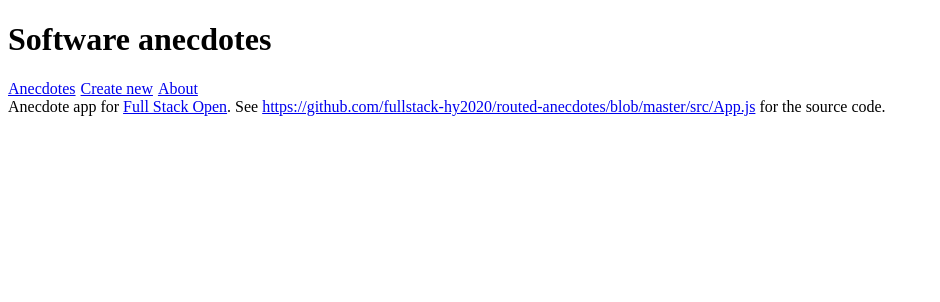
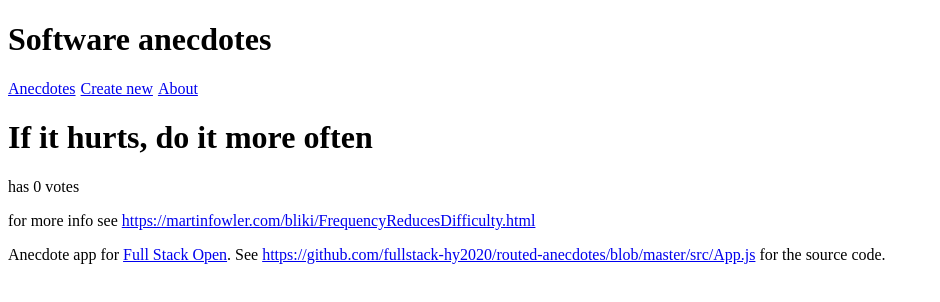
Before and after one commit to padmed/Full-Stack-Open, a React (Vite) app in the folder Part-7/routed-anecdotes/: page /anecdotes/1 in a window 1280 px wide. Shown: the top 302 px of the page, without its empty margins (0-940 px from the left). Built offline with nearby package versions, Linux system fonts and the light colour scheme.

Commit message:
Add more routes

```diff
--- a/Part-7/routed-anecdotes/src/App.jsx
+++ b/Part-7/routed-anecdotes/src/App.jsx
@@ -1,10 +1,11 @@
 import { useState } from "react";
 import Menu from "./components/Menu";
 import AnecdoteList from "./components/AnecdoteList";
+import Anecdote from "./components/Anecdote";
 import About from "./components/About";
 import CreateNew from "./components/CreateNew";
 import Footer from "./components/Footer";
-import { Routes, Route } from "react-router-dom";
+import { Routes, Route, useMatch } from "react-router-dom";
 
 const App = () => {
   const [anecdotes, setAnecdotes] = useState([
@@ -25,6 +26,11 @@ const App = () => {
   ]);
 
   const [notification, setNotification] = useState("");
+
+  const match = useMatch("/anecdotes/:id");
+  const anecdoteToShow = match
+    ? anecdotes.find((n) => n.id === Number(match.params.id))
+    : null;
 
   const addNew = (anecdote) => {
     anecdote.id = Math.round(Math.random() * 10000);
@@ -50,6 +56,10 @@ const App = () => {
       <Menu />
       <Routes>
         <Route path="/" element={<AnecdoteList anecdotes={anecdotes} />} />
+        <Route
+          path="/anecdotes/:id"
+          element={<Anecdote anecdoteToShow={anecdoteToShow} />}
+        />
         <Route path="/create" element={<CreateNew addNew={addNew} />} />
         <Route path="/about" element={<About />} />
       </Routes>
--- /dev/null
+++ b/Part-7/routed-anecdotes/src/components/Anecdote.jsx
@@ -0,0 +1,19 @@
+import PropTypes from "prop-types";
+
+const Anecdote = ({ anecdoteToShow }) => {
+  return (
+    <div>
+      <h1>{anecdoteToShow.content}</h1>
+      <p>has {anecdoteToShow.votes} votes</p>
+      <p>
+        for more info see{" "}
+        <a href={anecdoteToShow.info}>{anecdoteToShow.info}</a>
+      </p>
+    </div>
+  );
+};
+
+Anecdote.propTypes = {
+  anecdoteToShow: PropTypes.object,
+};
+export default Anecdote;
--- a/Part-7/routed-anecdotes/src/components/AnecdoteList.jsx
+++ b/Part-7/routed-anecdotes/src/components/AnecdoteList.jsx
@@ -1,10 +1,14 @@
 import PropTypes from "prop-types";
+import { Link } from "react-router-dom";
+
 const AnecdoteList = ({ anecdotes }) => (
   <div>
     <h2>Anecdotes</h2>
     <ul>
       {anecdotes.map((anecdote) => (
-        <li key={anecdote.id}>{anecdote.content}</li>
+        <li key={anecdote.id}>
+          <Link to={`/anecdotes/${anecdote.id}`}>{anecdote.content}</Link>
+        </li>
       ))}
     </ul>
   </div>
```
